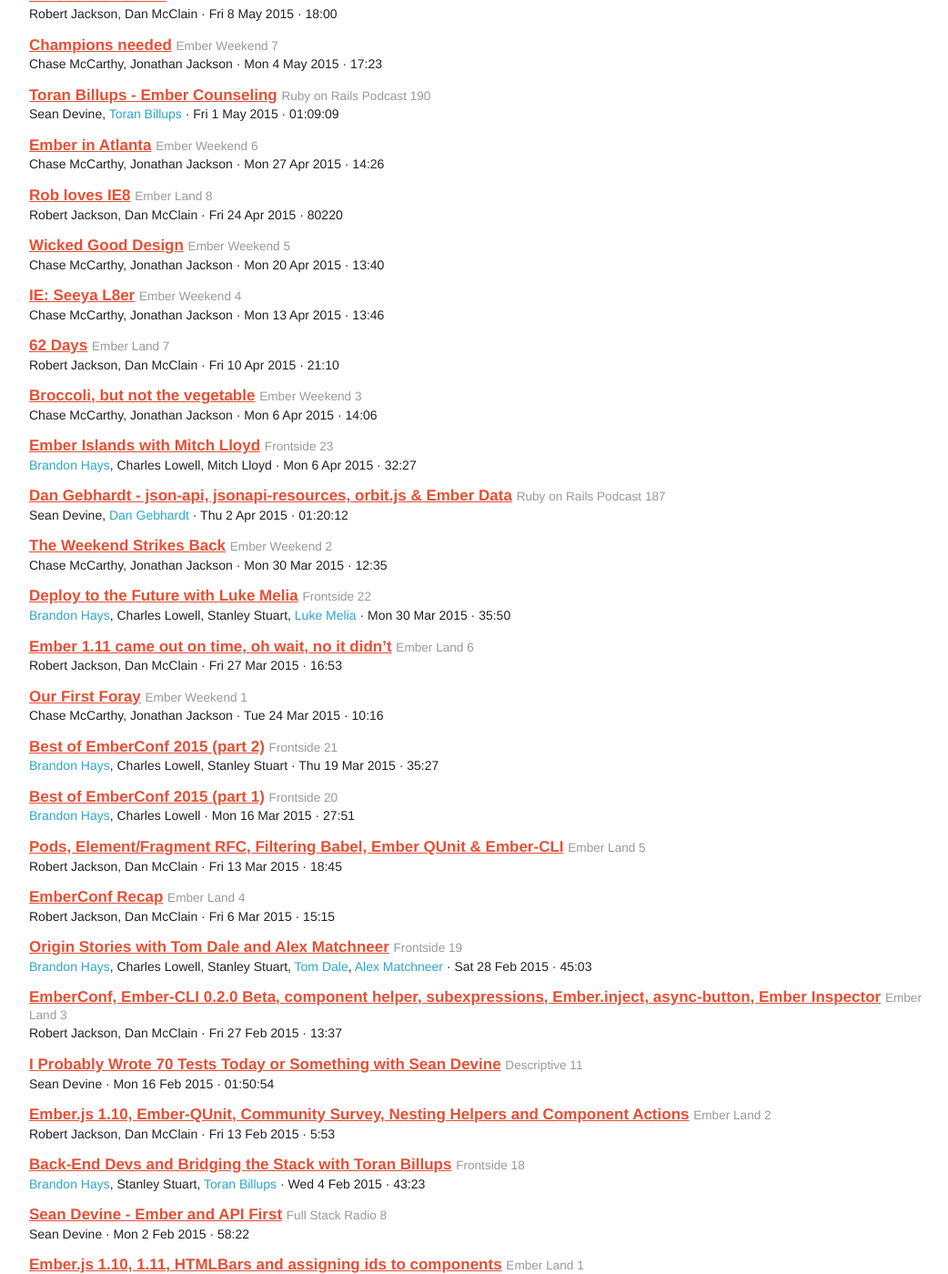
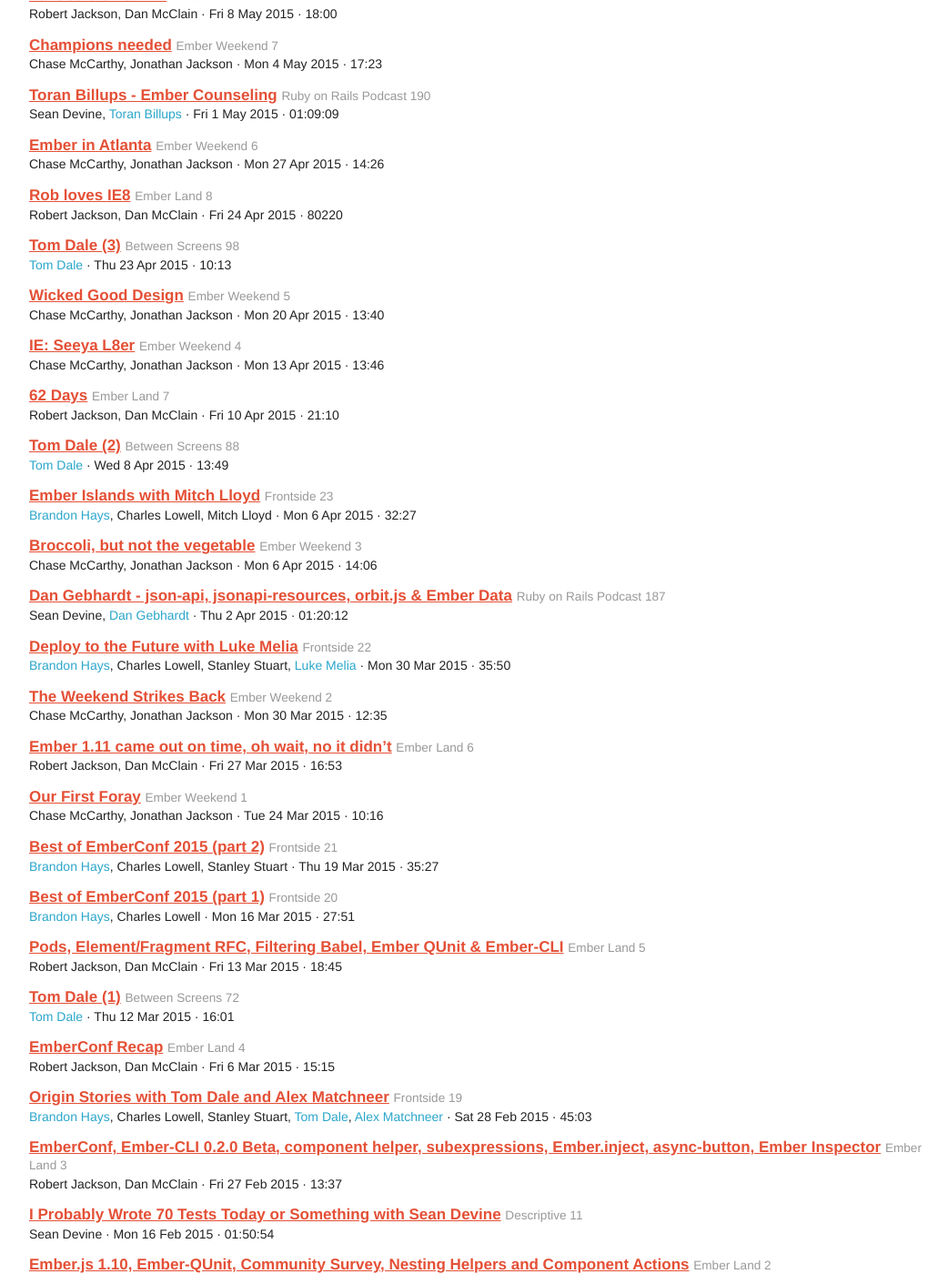
Before and after one commit to emberwatch/emberwatch, a Jekyll site: the page built from podcasts.html, in a window 1280 px wide and 1400 px high, scrolled down 264 px. Shown: the whole window at 91% size, without its empty margins (108-1150 px from the left). Built offline with Jekyll 4.4.1, drawn with Linux system fonts in a browser that asks for light colours; comment, search, counter and statistics services are not loaded; some of the changed text lies outside the part shown.

Commit message:
Add Between Screens

```diff
--- a/_data/podcasts.yml
+++ b/_data/podcasts.yml
@@ -1,5 +1,5 @@
 ---
-- title: Tom Dale
+- title: Tom Dale (4)
   episode: 108
   host: Between Screens
   member_ids:
@@ -61,6 +61,14 @@
   duration: 80220
   date: '2015-04-24'
   url: http://ember.land/episodes/8
+- title: Tom Dale (3)
+  episode: 98
+  host: Between Screens
+  member_ids:
+  - 2
+  duration: '10:13'
+  date: '2015-04-23'
+  url: http://betweenscreens.fm/episodes/98
 - title: Wicked Good Design
   episode: 5
   host: Ember Weekend
@@ -88,15 +96,14 @@
   duration: '21:10'
   date: '2015-04-10'
   url: http://ember.land/episodes/7
-- title: Broccoli, but not the vegetable
-  episode: 3
-  host: Ember Weekend
+- title: Tom Dale (2)
+  episode: 88
+  host: Between Screens
   member_ids:
-  - 158
-  - 159
-  duration: '14:06'
-  date: '2015-04-06'
-  url: https://emberweekend.com/episodes/broccoli-but-not-the-vegetable
+  - 2
+  duration: '13:49'
+  date: '2015-04-08'
+  url: http://betweenscreens.fm/episodes/88
 - title: Ember Islands with Mitch Lloyd
   episode: 23
   host: Frontside
@@ -107,6 +114,15 @@
   duration: '32:27'
   date: '2015-04-06'
   url: https://frontsidethepodcast.simplecast.fm/23
+- title: Broccoli, but not the vegetable
+  episode: 3
+  host: Ember Weekend
+  member_ids:
+  - 158
+  - 159
+  duration: '14:06'
+  date: '2015-04-06'
+  url: https://emberweekend.com/episodes/broccoli-but-not-the-vegetable
 - title: Dan Gebhardt - json-api, jsonapi-resources, orbit.js & Ember Data
   episode: 187
   host: Ruby on Rails Podcast
@@ -116,15 +132,6 @@
   duration: '01:20:12'
   date: '2015-04-02'
   url: http://5by5.tv/rubyonrails/187
-- title: The Weekend Strikes Back
-  episode: 2
-  host: Ember Weekend
-  member_ids:
-  - 158
-  - 159
-  duration: '12:35'
-  date: '2015-03-30'
-  url: https://emberweekend.com/episodes/the-weekend-strikes-back
 - title: Deploy to the Future with Luke Melia
   episode: 22
   host: Frontside
@@ -136,6 +143,15 @@
   duration: '35:50'
   date: '2015-03-30'
   url: https://frontsidethepodcast.simplecast.fm/22
+- title: The Weekend Strikes Back
+  episode: 2
+  host: Ember Weekend
+  member_ids:
+  - 158
+  - 159
+  duration: '12:35'
+  date: '2015-03-30'
+  url: https://emberweekend.com/episodes/the-weekend-strikes-back
 - title: Ember 1.11 came out on time, oh wait, no it didn’t
   episode: 6
   host: Ember Land
@@ -182,6 +198,14 @@
   duration: '18:45'
   date: '2015-03-13'
   url: http://ember.land/episodes/5
+- title: Tom Dale (1)
+  episode: 72
+  host: Between Screens
+  member_ids:
+  - 2
+  duration: '16:01'
+  date: '2015-03-12'
+  url: http://betweenscreens.fm/episodes/72
 - title: EmberConf Recap
   episode: 4
   host: Ember Land
@@ -280,6 +304,14 @@
   duration: '55:59'
   date: '2014-12-23'
   url: https://frontsidethepodcast.simplecast.fm/16
+- title: Separating Server and Client Applications
+  episode: 180
+  host: Ruby on Rails Podcast
+  member_ids:
+  - 156
+  duration: '01:12:52'
+  date: '2014-12-22'
+  url: http://5by5.tv/rubyonrails/180
 - title: With Tom Dale
   episode: 147
   host: ShopTalk Show
@@ -288,14 +320,6 @@
   duration: '01:13:46'
   date: '2014-12-22'
   url: http://shoptalkshow.com/episodes/147-tom-dale/
-- title: Separating Server and Client Applications
-  episode: 180
-  host: Ruby on Rails Podcast
-  member_ids:
-  - 156
-  duration: '01:12:52'
-  date: '2014-12-22'
-  url: http://5by5.tv/rubyonrails/180
 - title: Ember in Practice
   episode: 32
   host: Gaslight Podcast
```
